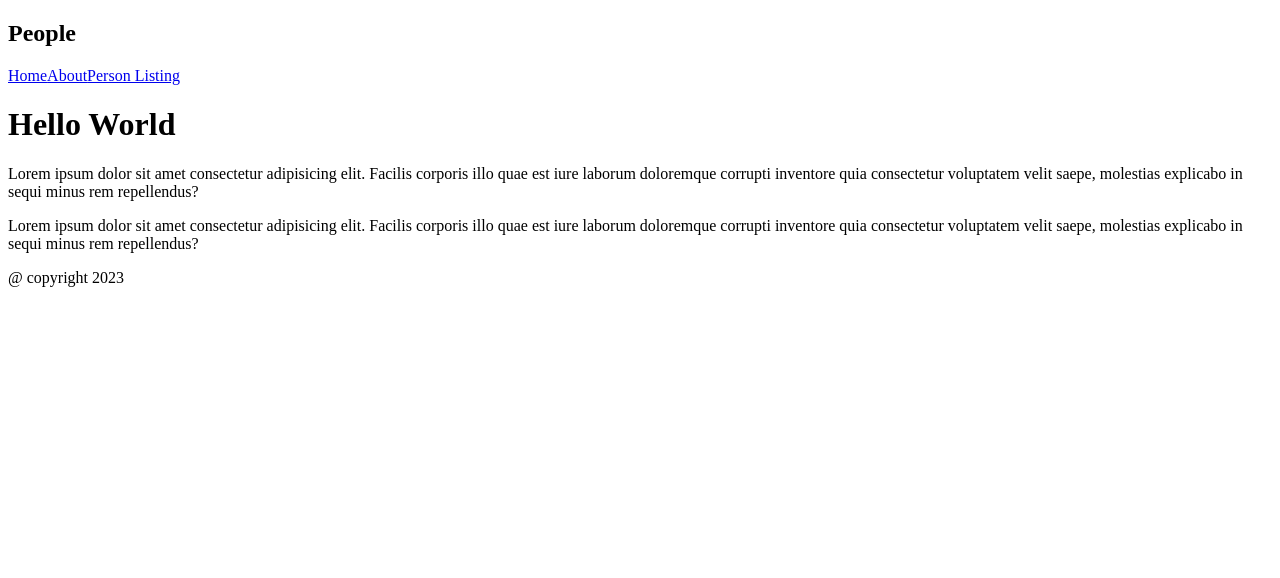
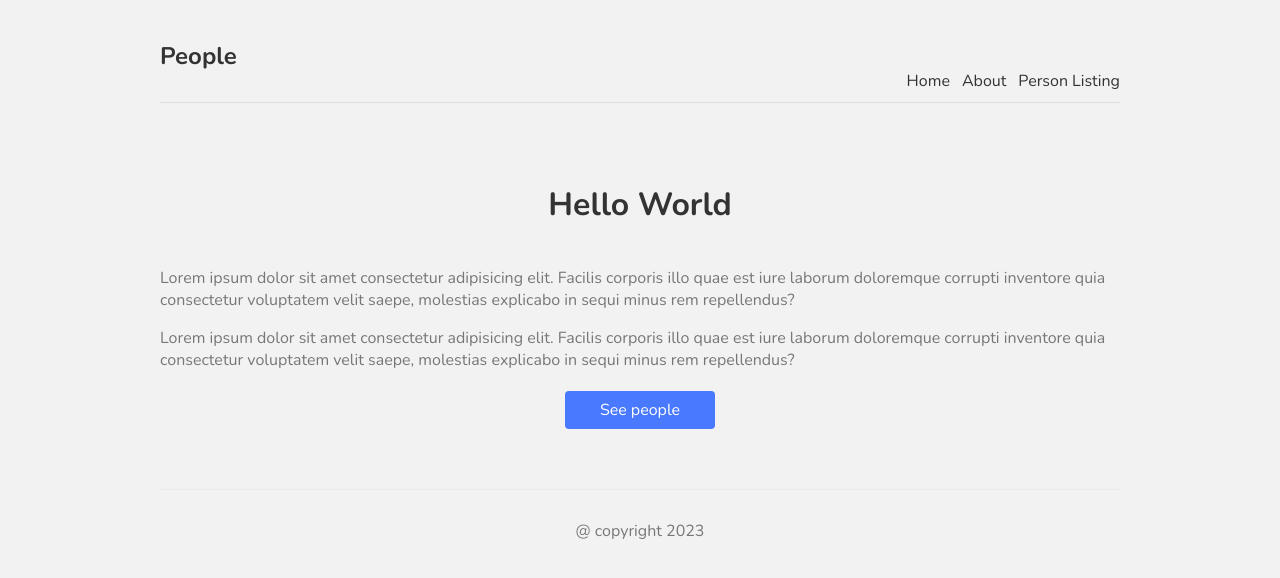
Before and after one commit to oluwatobi1/Nextjs-Apps, a Next.js app: page / in a window 1280 px wide. Shown: the top 578 px of the page. Built offline with nearby package versions, Linux system fonts and the light colour scheme.

Commit message:
feat: styling

```diff
--- a/src/comp/Footer.jsx
+++ b/src/comp/Footer.jsx
@@ -2,7 +2,7 @@ import React from 'react'
 
 const Footer = () => {
   return (
-    <p>@ copyright 2023</p>
+    <footer>@ copyright 2023</footer>
   )
 }
 
--- /dev/null
+++ b/src/comp/Layout.jsx
@@ -0,0 +1,15 @@
+import React from 'react'
+import Footer from './Footer';
+import Navbar from './Navbar';
+
+const Layout = ({children}) => {
+  return (
+    <div className="content">
+        <Navbar/>
+        <div>{children}</div>
+        <Footer/>
+    </div>
+  )
+}
+
+export default Layout
--- a/src/comp/Navbar.js
+++ b/src/comp/Navbar.js
@@ -4,7 +4,7 @@ import React from 'react'
 const Navbar = () => {
   return (
     <nav>
-        <div><h1>People</h1></div>
+        <div className='logo'><h1>People</h1></div>
         <Link href="/">
         Home
         </Link>
--- a/src/pages/_app.js
+++ b/src/pages/_app.js
@@ -1,5 +1,10 @@
 import '@/styles/globals.css'
+import Layout from '../comp/Layout';
 
 export default function App({ Component, pageProps }) {
-  return <Component {...pageProps} />
+  return (
+  <Layout>
+    <Component {...pageProps} />
+    </Layout>
+    )
 }
--- a/src/pages/index.js
+++ b/src/pages/index.js
@@ -1,17 +1,19 @@
 import { Inter } from "next/font/google";
 import Navbar from '../comp/Navbar';
 import Footer from "@/comp/Footer";
+import styles from "../styles/Home.module.css"
+import Link from "next/link";
 
 const inter = Inter({ subsets: ["latin"] });
 
 export default function Home() {
   return (
     <div>
-      <Navbar/>
-      <h1>Hello World</h1>
-      <p>Lorem ipsum dolor sit amet consectetur adipisicing elit. Facilis corporis illo quae est iure laborum doloremque corrupti inventore quia consectetur voluptatem velit saepe, molestias explicabo in sequi minus rem repellendus?</p>
-      <p>Lorem ipsum dolor sit amet consectetur adipisicing elit. Facilis corporis illo quae est iure laborum doloremque corrupti inventore quia consectetur voluptatem velit saepe, molestias explicabo in sequi minus rem repellendus?</p>
-      <Footer/>
+      <h1 className={styles.title}>Hello World</h1>
+      <p className={styles.text}>Lorem ipsum dolor sit amet consectetur adipisicing elit. Facilis corporis illo quae est iure laborum doloremque corrupti inventore quia consectetur voluptatem velit saepe, molestias explicabo in sequi minus rem repellendus?</p>
+      <p className={styles.text}>Lorem ipsum dolor sit amet consectetur adipisicing elit. Facilis corporis illo quae est iure laborum doloremque corrupti inventore quia consectetur voluptatem velit saepe, molestias explicabo in sequi minus rem repellendus?</p>
+
+    <Link href="/people" className={styles.btn}> See people</Link>
     </div>
   );
 }
--- /dev/null
+++ b/src/styles/Home.module.css
@@ -0,0 +1,20 @@
+.title {
+    color: #333;
+    padding-bottom: 20px;
+    text-align: center;
+}
+
+.text {
+    color: #777;
+}
+
+.btn {
+    display: block;
+    width: 150px;
+    padding: 8px 0;
+    margin: 20px auto;
+    background: #4979ff;
+    border-radius: 4px;
+    color: white;
+    text-align: center;
+}
--- a/src/styles/globals.css
+++ b/src/styles/globals.css
@@ -1,17 +1,42 @@
-:root {
-    --max-width: 1100px;
-    --border-radius: 12px;
-    --font-mono: ui-monospace, Menlo, Monaco, 'Cascadia Mono', 'Segoe UI Mono', 'Roboto Mono', 'Oxygen Mono', 'Ubuntu Monospace', 'Source Code Pro', 'Fira Mono', 'Droid Sans Mono', 'Courier New', monospace;
-    --foreground-rgb: 0, 0, 0;
-    --background-start-rgb: 214, 219, 220;
-    --background-end-rgb: 255, 255, 255;
-    --primary-glow: conic-gradient( from 180deg at 50% 50%, #16abff33 0deg, #0885ff33 55deg, #54d6ff33 120deg, #0071ff33 160deg, transparent 360deg);
-    --secondary-glow: radial-gradient( rgba(255, 255, 255, 1), rgba(255, 255, 255, 0));
-    --tile-start-rgb: 239, 245, 249;
-    --tile-end-rgb: 228, 232, 233;
-    --tile-border: conic-gradient( #00000080, #00000040, #00000030, #00000020, #00000010, #00000010, #00000080);
-    --callout-rgb: 238, 240, 241;
-    --callout-border-rgb: 172, 175, 176;
-    --card-rgb: 180, 185, 188;
-    --card-border-rgb: 131, 134, 135;
+@import url('https://fonts.googleapis.com/css2?family=Nunito:wght@300;400;600;700&display=swap');
+body {
+    background: #f2f2f2;
+    color: #333;
+    font-family: "Nunito";
 }
+
+a {
+    color: #333;
+    text-decoration: none;
+}
+
+.content {
+    max-width: 960px;
+    margin: 0 auto;
+}
+
+nav {
+    margin: 10px auto 80px;
+    padding: 10px 0;
+    display: flex;
+    justify-content: flex-end;
+    align-items: flex-end;
+    border-bottom: 1px solid #ddd;
+}
+
+nav a {
+    margin-left: 12px;
+}
+
+nav .logo {
+    margin-right: auto;
+}
+
+footer {
+    display: block;
+    text-align: center;
+    padding: 30px 0;
+    margin-top: 60px;
+    color: #777;
+    border-top: 1px solid #eaeaea;
+}
```
Also changed, not shown: src/pages/people/index.jsx (added, +13 -0 lines).
